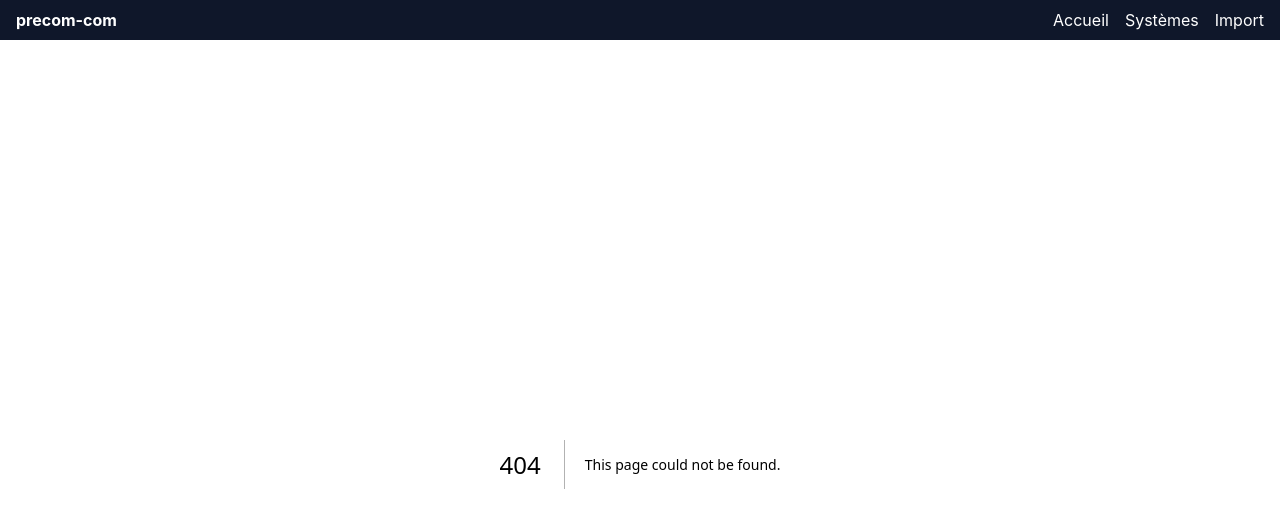
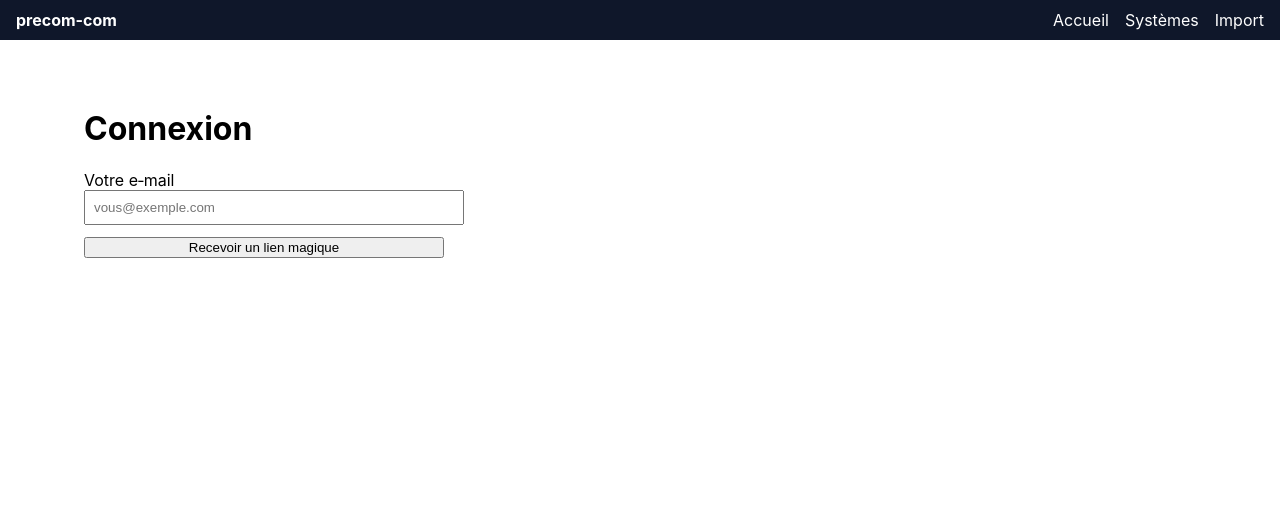
Before and after one commit to dominiqueBERNARD34/precom-com-app, a Next.js app: page /login in a window 1280 px wide. Before the commit this address had no page. Shown: the top 528 px of the page. Built offline with nearby package versions, Linux system fonts and the light colour scheme; no server answers.

Commit message:
Create page.tsx

```diff
--- /dev/null
+++ b/app/login/page.tsx
@@ -0,0 +1,51 @@
+'use client';
+
+import { useState } from 'react';
+import supabase from '@/lib/supabaseClient';
+
+export default function LoginPage() {
+  const [email, setEmail] = useState('');
+  const [sent, setSent] = useState(false);
+  const [loading, setLoading] = useState(false);
+
+  async function handleSignIn(e: React.FormEvent) {
+    e.preventDefault();
+    setLoading(true);
+    const { error } = await supabase.auth.signInWithOtp({
+      email,
+      options: {
+        // après login, on vous renvoie directement vers la page d'import
+        emailRedirectTo: `${location.origin}/import`,
+      },
+    });
+    setLoading(false);
+    if (error) alert(error.message);
+    else setSent(true);
+  }
+
+  return (
+    <main style={{ padding: 24 }}>
+      <h1>Connexion</h1>
+      {sent ? (
+        <p>Un lien de connexion vient d’être envoyé à <b>{email}</b>. Ouvrez‑le puis revenez ici.</p>
+      ) : (
+        <form onSubmit={handleSignIn} style={{ display: 'grid', gap: 12, maxWidth: 360 }}>
+          <label>
+            Votre e‑mail
+            <input
+              type="email"
+              required
+              value={email}
+              onChange={e => setEmail(e.target.value)}
+              placeholder="vous@exemple.com"
+              style={{ width: '100%', padding: 8 }}
+            />
+          </label>
+          <button type="submit" disabled={loading}>
+            {loading ? 'Envoi…' : 'Recevoir un lien magique'}
+          </button>
+        </form>
+      )}
+    </main>
+  );
+}
```
